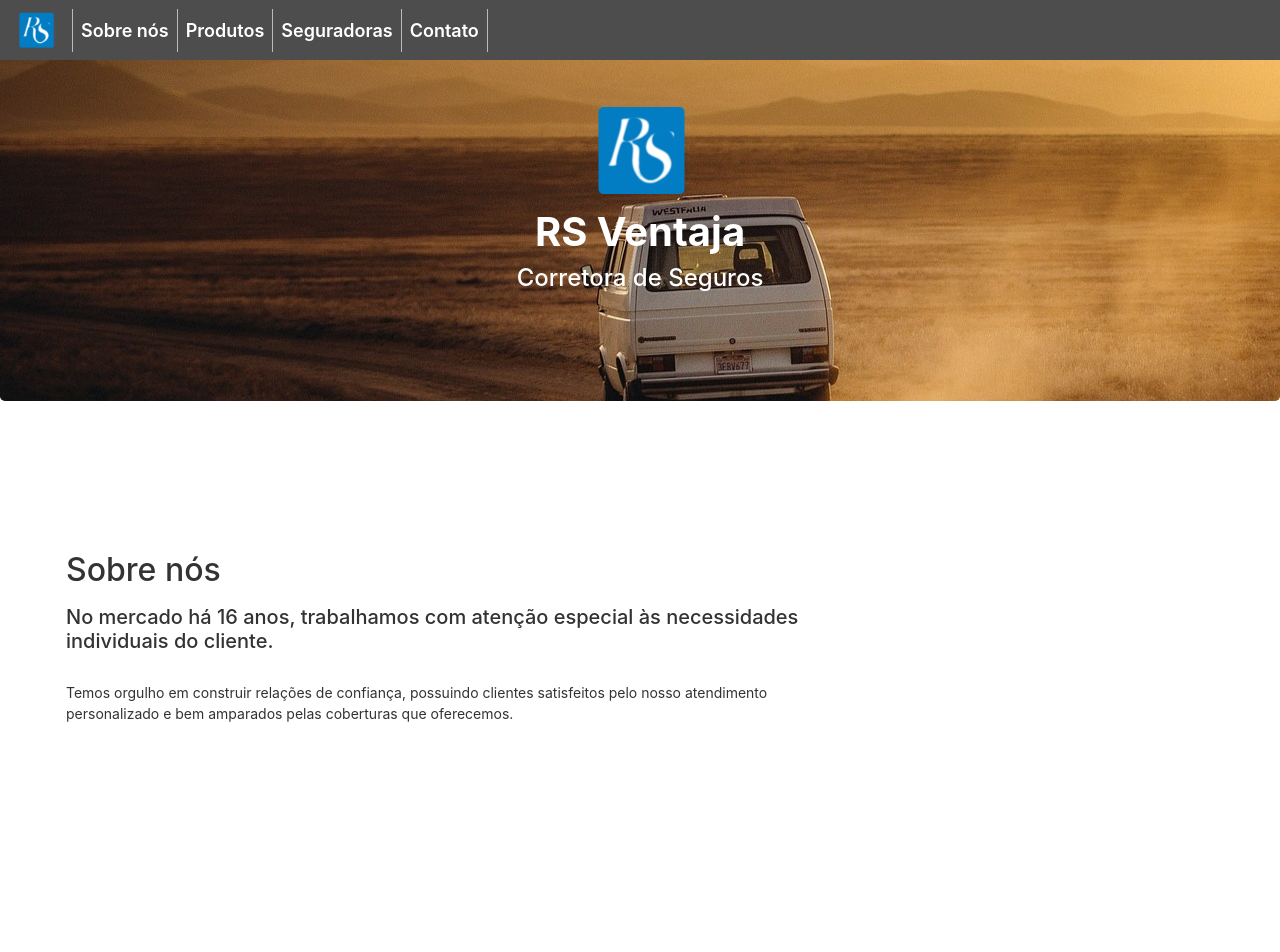
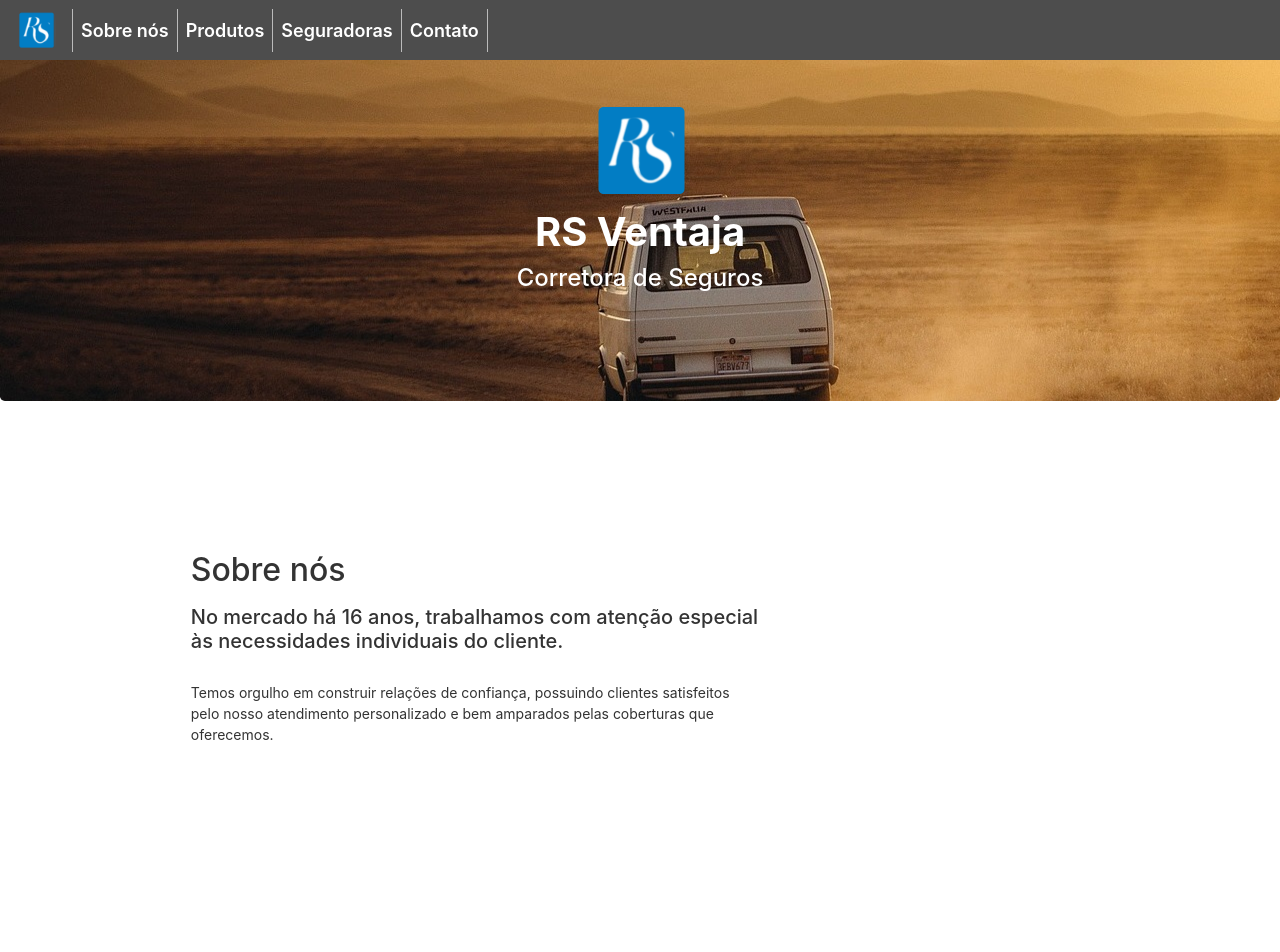
Before and after one commit to jrventaja/rsventajaweb, an Angular app in the folder rsventajaweb/: page / in a window 1280 px wide. Shown: the top 952 px of the page. Built offline with nearby package versions, Linux system fonts and the light colour scheme.

Commit message:
Minor layout fixes.

```diff
--- a/rsventajaweb/src/app/app.component.css
+++ b/rsventajaweb/src/app/app.component.css
@@ -272,7 +272,7 @@ svg#clouds {
 
 .container-fluid {
     padding: 60px 50px;
-    width: 100%;
+    width: 80%;
 }
 .slideanim {visibility:hidden;}
 .slide {
--- a/rsventajaweb/src/app/app.component.html
+++ b/rsventajaweb/src/app/app.component.html
@@ -35,7 +35,8 @@
 
     <div id="sobre" class="container-fluid">
       <div class="row col-sm-8">
-        <h2>Sobre nós</h2><br>
+        <h2>Sobre nós</h2>
+        <br>
         <h5>No mercado há 16 anos, trabalhamos com atenção especial às necessidades individuais do cliente.</h5><br>
         <p>Temos orgulho em construir relações de confiança, possuindo clientes satisfeitos pelo nosso atendimento
           personalizado e bem amparados pelas coberturas que oferecemos.</p>
```
